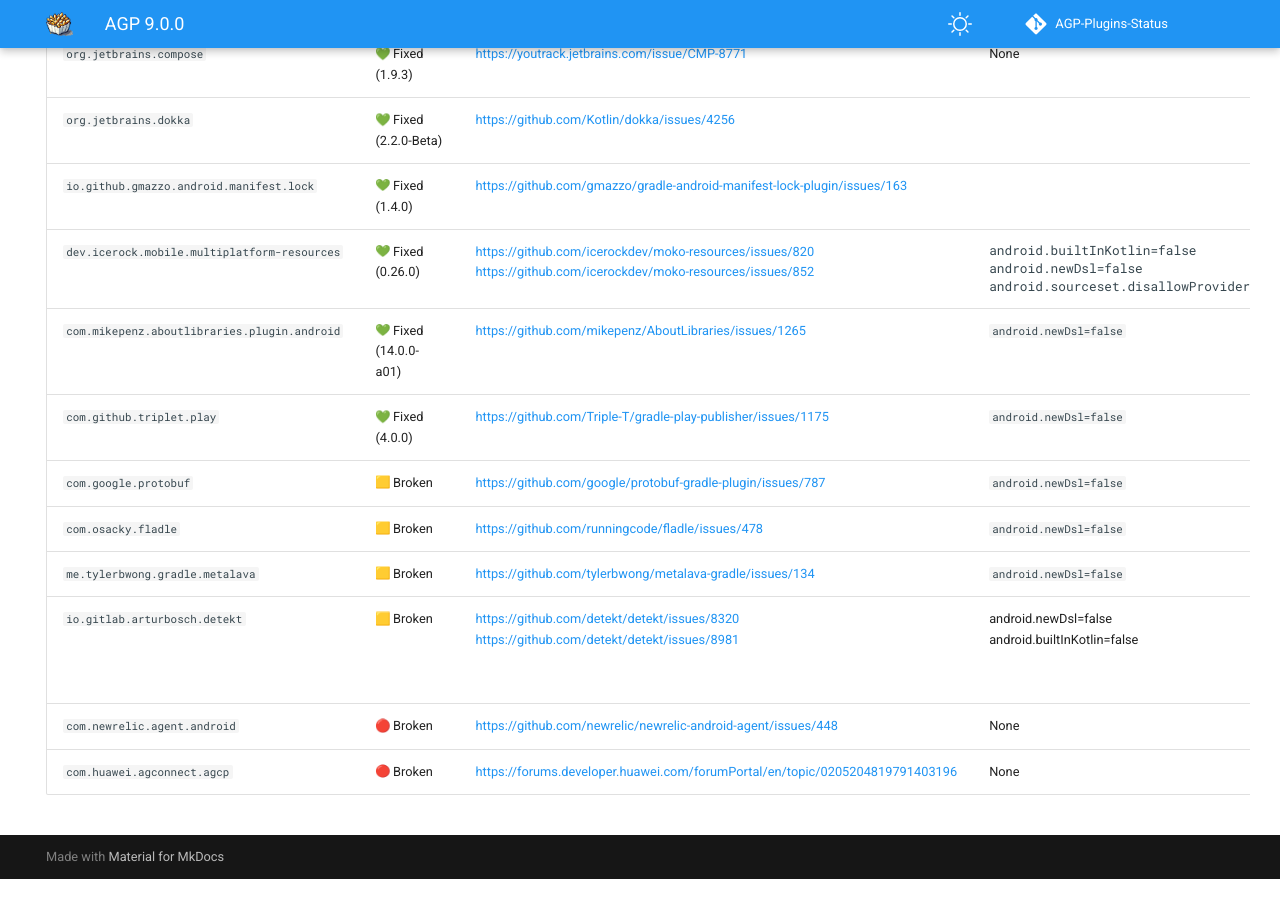
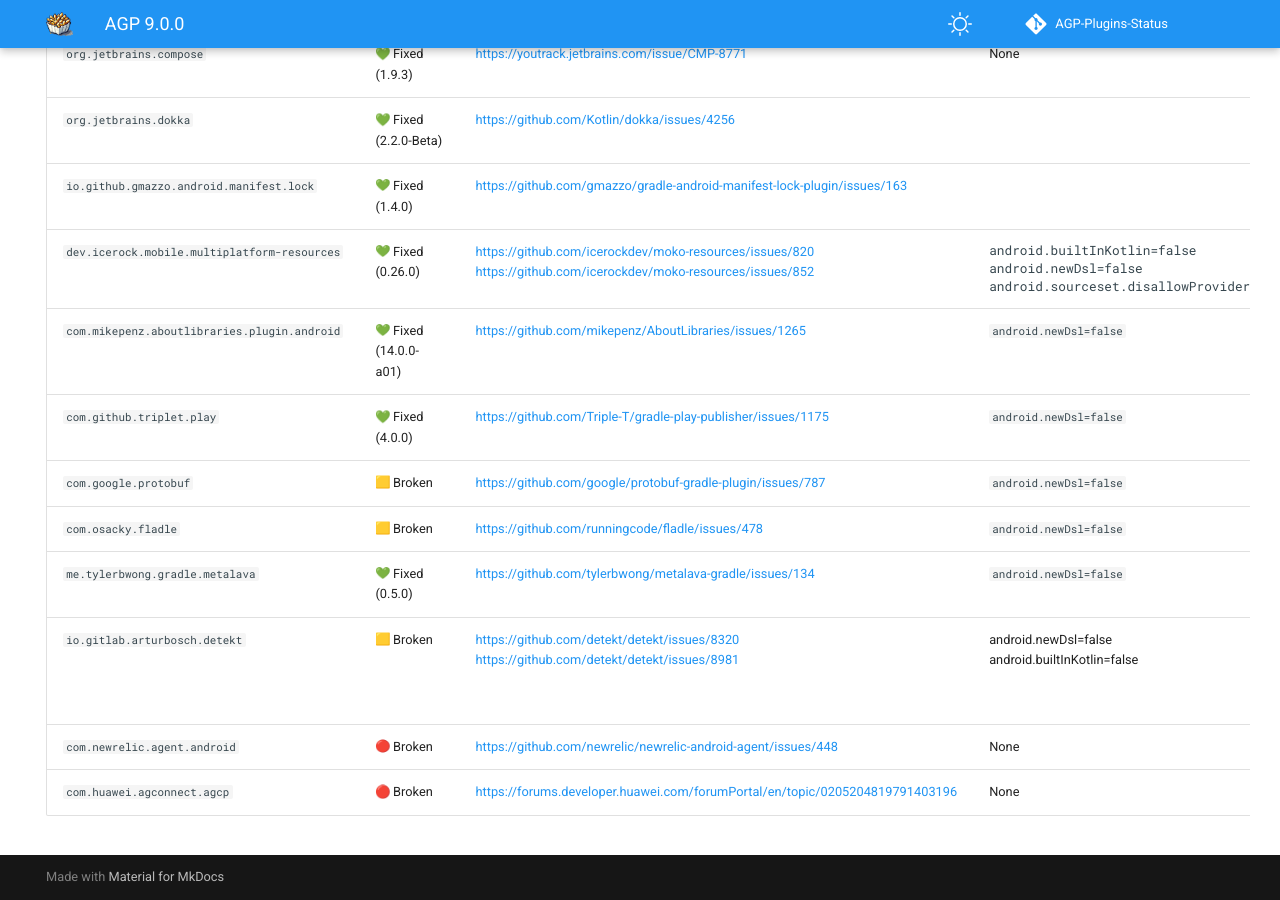
Before and after one commit to pablobaxter/AGP-Plugins-Status, an MkDocs documentation site: the page built from docs/agp-9.0.0.md, in a window 1280 px wide and 900 px high, scrolled down 2136 px. Built offline with MkDocs 1.6.1 and Material for MkDocs 9.7.7, drawn with Linux system fonts in a browser that asks for light colours; emoji names are drawn with the system emoji font; comment, search, counter and statistics services are not loaded; before the commit the page ends 3015 px from its top, so only the background shows below that.

Commit message:
Fix status of metalava plugin in AGP 9.0.0

```diff
--- a/docs/agp-9.0.0.md
+++ b/docs/agp-9.0.0.md
@@ -61,7 +61,7 @@
 | `com.github.triplet.play` | :green_heart: Fixed (4.0.0) | https://github.com/Triple-T/gradle-play-publisher/issues/1175 | `android.newDsl=false` | Addressed by https://github.com/Triple-T/gradle-play-publisher/pull/1181 |
 | `com.google.protobuf` | :yellow_square: Broken | https://github.com/google/protobuf-gradle-plugin/issues/787 | `android.newDsl=false` | |
 | `com.osacky.fladle` | :yellow_square: Broken | https://github.com/runningcode/fladle/issues/478 | `android.newDsl=false` | |
-| `me.tylerbwong.gradle.metalava` | :yellow_square: Broken | https://github.com/tylerbwong/metalava-gradle/issues/134 | `android.newDsl=false` | |
+| `me.tylerbwong.gradle.metalava` | :green_heart: Fixed (0.5.0) | https://github.com/tylerbwong/metalava-gradle/issues/134 | `android.newDsl=false` | Addressed by https://github.com/tylerbwong/metalava-gradle/pull/144 |
 | `io.gitlab.arturbosch.detekt` | :yellow_square: Broken | https://github.com/detekt/detekt/issues/8320<br>https://github.com/detekt/detekt/issues/8981 | android.newDsl=false<br>android.builtInKotlin=false | The fix will only apply to detekt 2.0.0<br>Also to suppress warnings you can in addition add:<br>android.suppressUnsupportedOptionWarnings=android.suppressUnsupportedOptionWarnings,android.newDsl,android.builtInKotlin<br>kotlin.suppressGradlePluginWarnings=DeprecatedKotlinAndroidPlugin |
 | `com.newrelic.agent.android` | :red_circle: Broken | https://github.com/newrelic/newrelic-android-agent/issues/448 | None | |
 | `com.huawei.agconnect.agcp` | :red_circle: Broken | https://forums.developer.huawei.com/forumPortal/en/topic/0205204819791403196 | None | |
```
